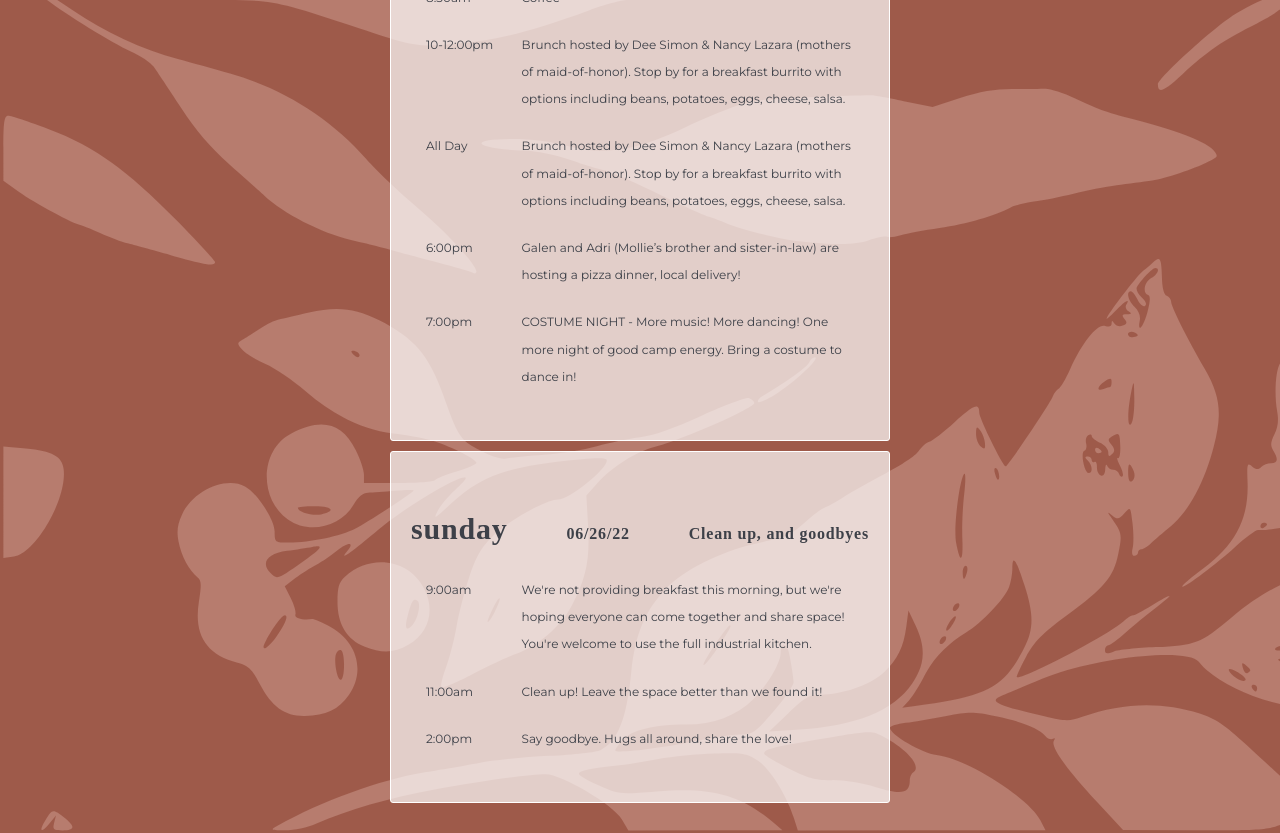
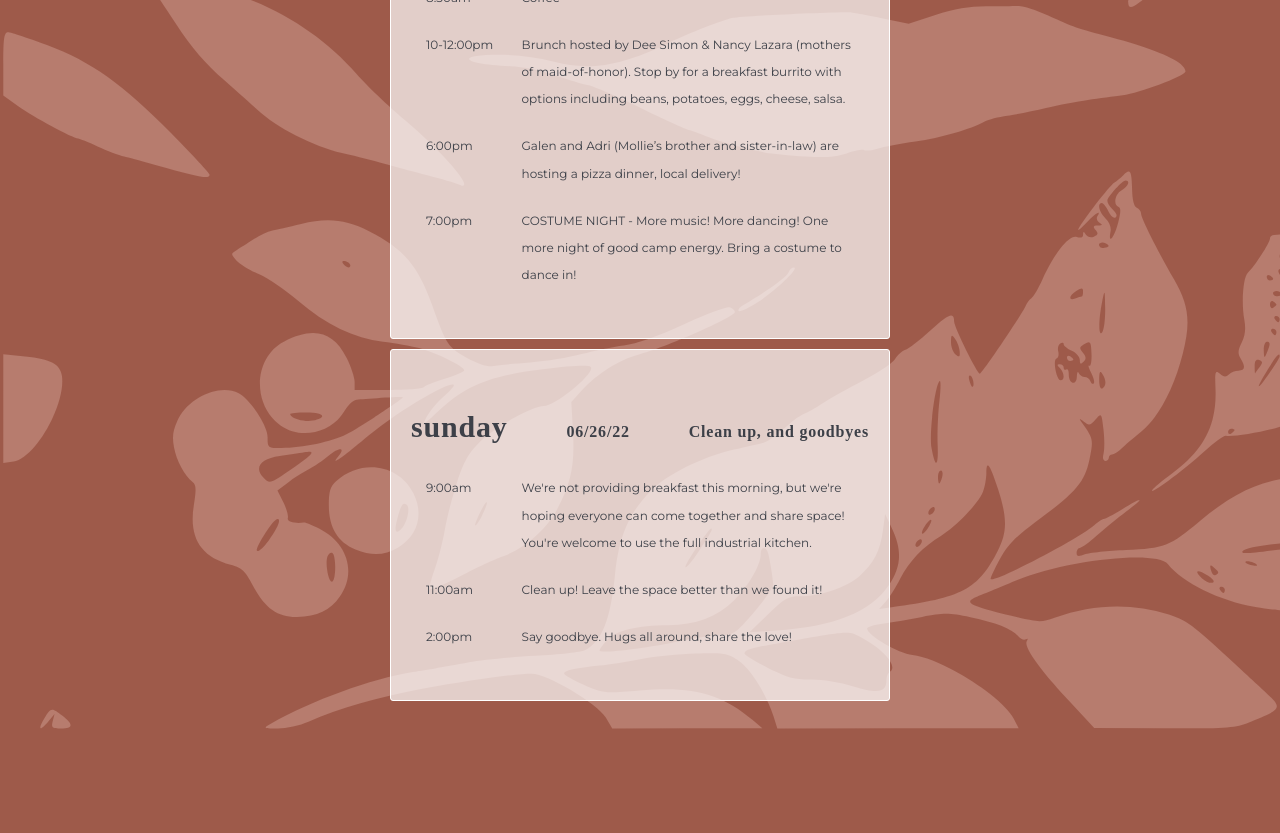
Before and after one commit to GrantEadie/m-g-wedding, a React (Create React App) app: page /schedule in a window 1280 px wide. Shown: the part 3140-3973 px from the top of the page. After the commit the page ends 3871 px from the top, so only its background shows below. Built offline with nearby package versions, Linux system fonts and the light colour scheme; a web font is replaced by a local one.

Commit message:
fix the schedule.

```diff
--- a/src/comps/schedule/schedules.js
+++ b/src/comps/schedule/schedules.js
@@ -118,11 +118,6 @@ export const schedules = [
       },
       {
         time: "10-12:00pm",
-        title:
-          "Brunch hosted by Dee Simon & Nancy Lazara (mothers of maid-of-honor). Stop by for a breakfast burrito with options including beans, potatoes, eggs, cheese, salsa.",
-      },
-      {
-        time: "All Day",
         title:
           "Brunch hosted by Dee Simon & Nancy Lazara (mothers of maid-of-honor). Stop by for a breakfast burrito with options including beans, potatoes, eggs, cheese, salsa.",
       },
```
